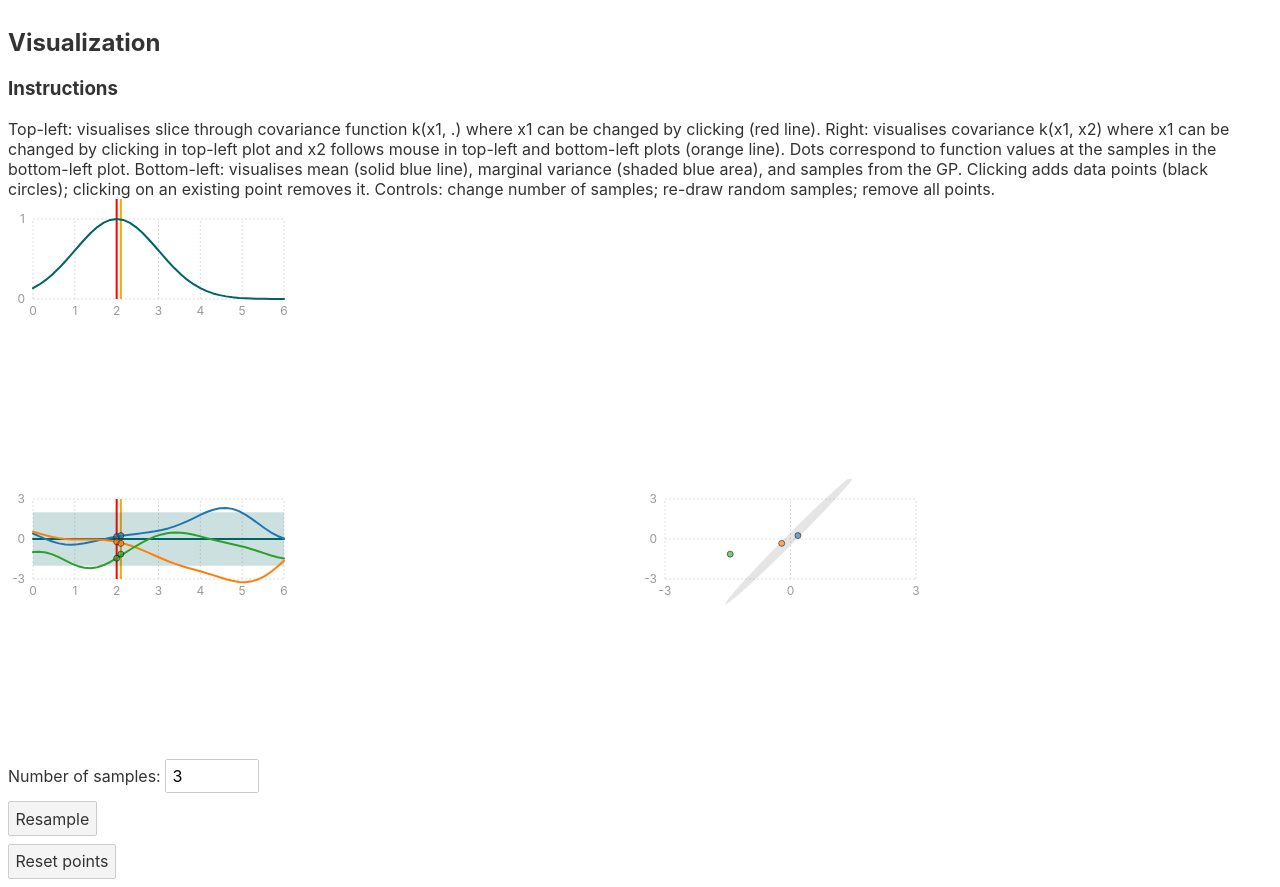
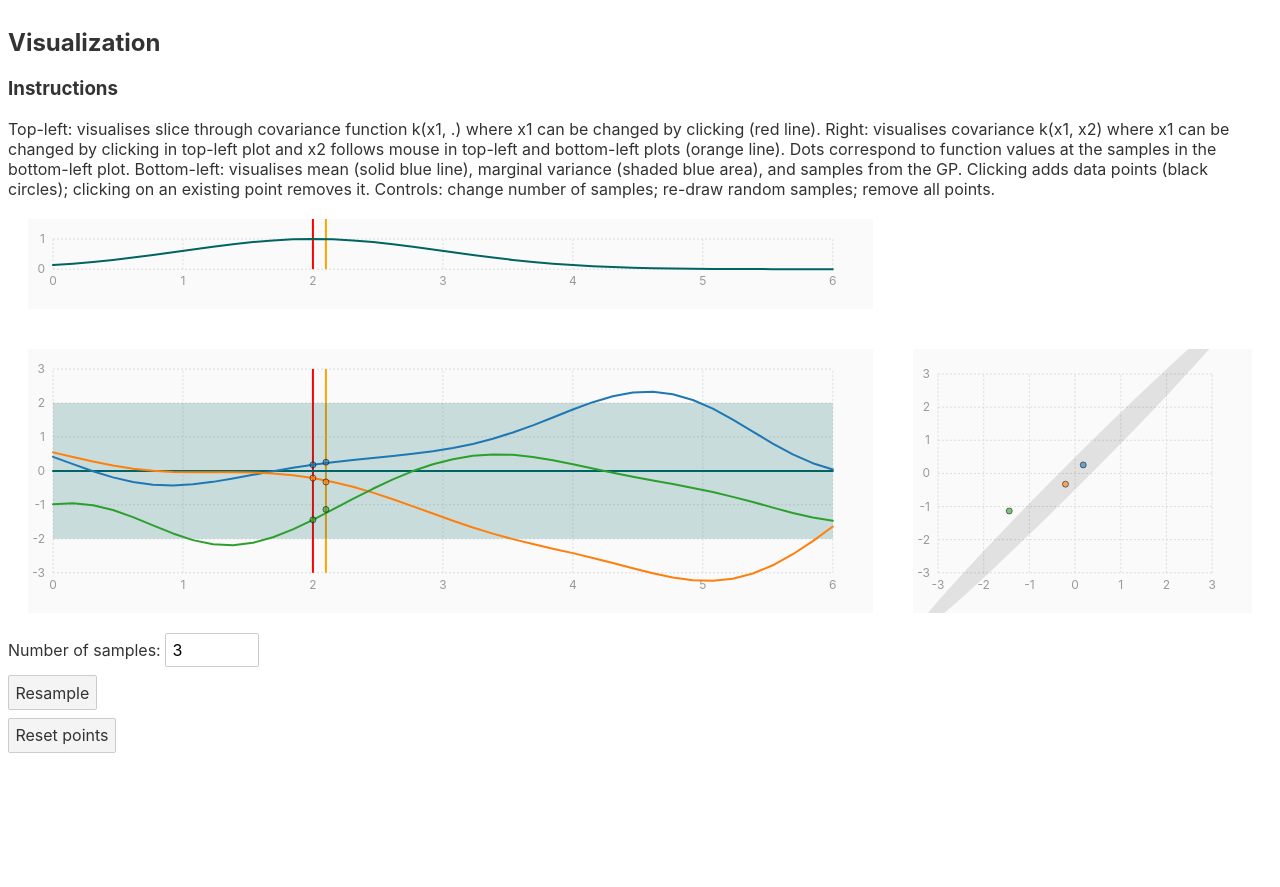
Before and after one commit to st--/interactive-gp-visualization, a Svelte app: page / in a window 1280 px wide. After the commit the page ends 800 px from the top, so only its background shows below. Built offline with nearby package versions, Linux system fonts and the light colour scheme.

Commit message:
improve layout

```diff
--- a/src/App.svelte
+++ b/src/App.svelte
@@ -20,7 +20,7 @@ More features:
 
 
 Alternative visualisations:
-https://distill.pub/2019/visual-exploration-gaussian-processes/ https://github.com/distillpub/post--visual-exploration-gaussian-processes
+https://distill.pub/2019/visual-exploration-gaussian-processes/ https://github.com/distillpub/post%2d-visual-exploration-gaussian-processes
 http://smlbook.org/GP/ https://github.com/uu-sml/sml-book-page/tree/master/GP
 http://www.tmpl.fi/gp/ https://github.com/to-mi/gp-demo-js
 http://chifeng.scripts.mit.edu/stuff/gp-demo/ https://github.com/chi-feng/gp-demo
@@ -94,11 +94,11 @@ Future thoughts:
     change number of samples; re-draw random samples; remove all points.
   </div>
 
-  <div style="display: grid;">
-    <div class="chart" style="grid-row: 1; grid-column: 1;">
+  <div class="plot-container">
+    <div class="chart" style="grid-area: kernel;">
       <Kernelplot {xs} ys={k1s} />
     </div>
-    <div class="chart" style="grid-row: 2; grid-column: 1;">
+    <div class="chart" style="grid-area: line;">
       <Lineplot
         {xs}
         {means}
@@ -109,7 +109,7 @@ Future thoughts:
         {ysAtX2}
       />
     </div>
-    <div class="chart" style="grid-row: 2; grid-column: 2;">
+    <div class="squarechart" style="grid-area: covariance;">
       <Covariance {ysAtX1} {ysAtX2} {covProps} />
     </div>
   </div>
@@ -123,12 +123,22 @@ Future thoughts:
 </div>
 
 <style>
+  .plot-container {
+    display: grid;
+    grid-template-rows: 30% 70%;
+    grid-template-columns: 70% 30%;
+    grid-template-areas:
+      "kernel ."
+      "line covariance";
+  }
   .chart {
-    width: 100%;
-    max-width: 640px;
-    height: calc(100% - 4em);
-    min-height: 280px;
-    max-height: 480px;
-    margin: 0 auto;
+    margin: 20px 20px;
+    background-color: #fafafa;
+  }
+  .squarechart {
+    min-width: 200px;
+    min-height: 200px;
+    margin: 20px 20px;
+    background-color: #fafafa;
   }
 </style>
--- a/src/Covariance.svelte
+++ b/src/Covariance.svelte
@@ -7,10 +7,10 @@
   export let ysAtX1, ysAtX2, covProps;
 
   let svg;
-  let width = 200;
-  let height = 200;
+  let width = 300;
+  let height = 300;
 
-  const padding = { top: 20, right: 40, bottom: 40, left: 25 };
+  const padding = { top: 25, right: 40, bottom: 40, left: 25 };
 
   $: yTicks = height > 180 ? [-3, -2, -1, 0, 1, 2, 3] : [-3, 0, 3];
   $: xTicks = yTicks;
@@ -68,9 +68,8 @@
 
 <style>
   svg {
-    width: 50%;
-    height: 50%;
-    float: left;
+    width: 100%;
+    height: 100%;
   }
 
   ellipse {
--- a/src/Kernelplot.svelte
+++ b/src/Kernelplot.svelte
@@ -60,9 +60,8 @@
 
 <style>
   svg {
-    width: 50%;
-    height: 50%;
-    float: left;
+    width: 100%;
+    height: 100%;
   }
 
   circle {
--- a/src/Lineplot.svelte
+++ b/src/Lineplot.svelte
@@ -117,9 +117,8 @@
 
 <style>
   svg {
-    width: 50%;
-    height: 50%;
-    float: left;
+    width: 100%;
+    height: 100%;
   }
 
   circle {
```
